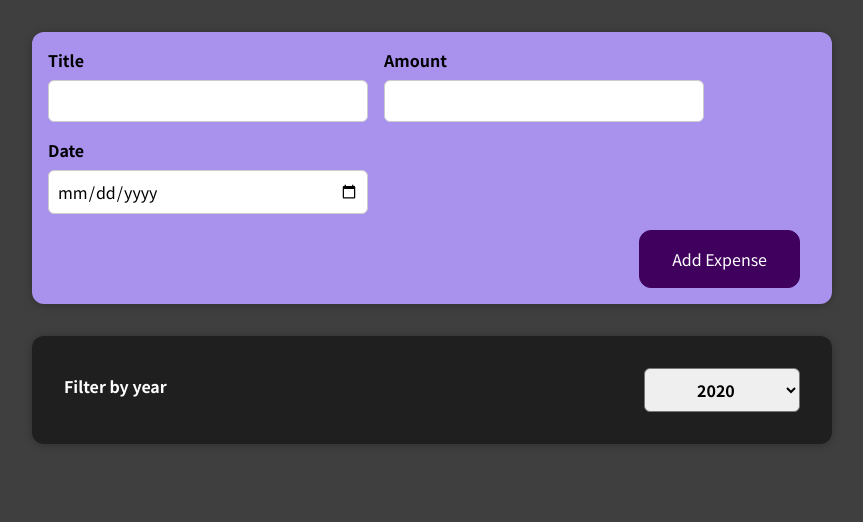
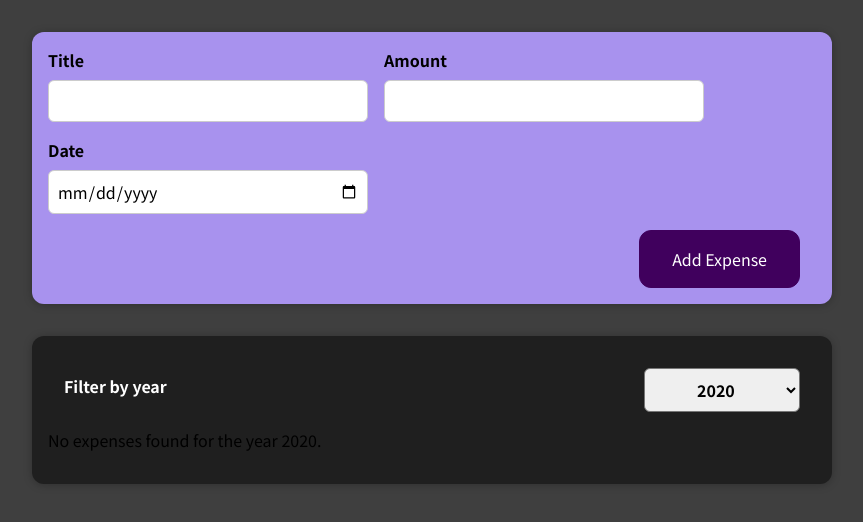
Before and after one commit to nishabdShunya/ReactGuide, a React (Create React App) app: page / in a window 1280 px wide. Shown: the top 522 px of the page, without its empty margins (208-1071 px from the left). Built offline with nearby package versions, Linux system fonts and the light colour scheme.

Commit message:
method-1 of displaying a message when there are no expenses for a year

```diff
--- a/src/components/Expenses/Expenses.js
+++ b/src/components/Expenses/Expenses.js
@@ -19,7 +19,10 @@ const Expenses = (props) => {
           selected={filteredYear}
           onChangeFilter={filterChangeHandler}
         />
-        {filteredExpenses.map((expense) => {
+        {filteredExpenses.length === 0 ? (
+          <p>No expenses found for the year {filteredYear}.</p>
+        ) : (
+          filteredExpenses.map((expense) => {
             return (
               <ExpenseItem
                 key={expense.id}
@@ -28,7 +31,8 @@ const Expenses = (props) => {
                 date={expense.date}
               />
             );
-        })}
+          })
+        )}
       </Card>
     </div>
   );
```
Lines whose indentation alone changed are shown as unchanged.
